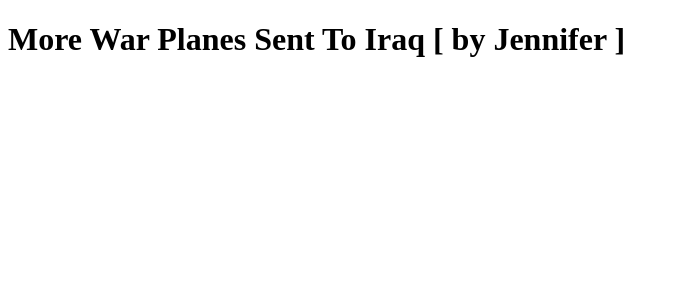
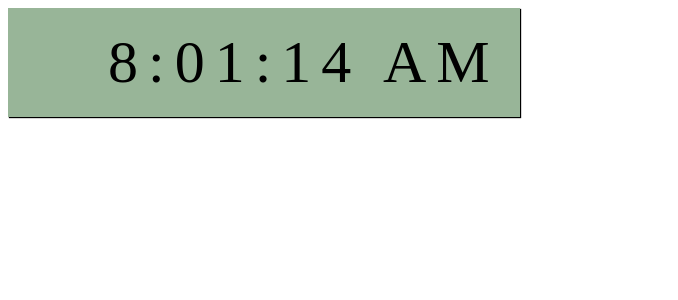
Before and after one commit to ChangsongYao/vuejs2rumentg, a Vue app: page / in a window 1280 px wide. Shown: the top 300 px of the page, without its empty margins (0-678 px from the left). Built offline with nearby package versions, Linux system fonts and the light colour scheme.

Commit message:
3.1数据驱动：从拼接到响应式计算

```diff
--- a/index.html
+++ b/index.html
@@ -4,34 +4,16 @@
   <meta charset="utf-8">
   <meta name="viewport" content="width=device-width,initial-scale=1.0">
   <title>vuejs2rumentg</title>
-  <link rel="stylesheet" href="static/lib/led.css">
   <script src="static/lib/moment.min.js"></script>
 </head>
 <body>
-<!--<div id="app">{{counter}}</div>-->
-<h1 id="app">{{title | capitalize | author}}</h1>
+<div id="app">
+</div>
 
 <!-- built files will be auto injected -->
 <script src="static/lib/vue.js"></script>
 <script>
-  new Vue({
-    data:{
-      title: 'more war planes sent to iraq'
-    },
-    filters:{
-      capitalize:function(v){
-        return v.split(' ')
-          .map(function(w){
-            return w.charAt(0).toUpperCase() + w.slice(1);
-          })
-          .join(' ');
-      },
-      author:function(v){
-        return v + ' [ by Jennifer ] ';
-      }
-    },
-    el: '#app'
-  });
+
 </script>
 </body>
 </html>
--- a/src/App.vue
+++ b/src/App.vue
@@ -1,20 +1,39 @@
 <template>
-  <div id="app">{{counter}}</div>
+  <div class="ez-clock">{{time | tformat('LTS')}}</div>
 </template>
 <script>
 
-export default {
-  name: 'App',
-  data:function () {
-    return{
-      counter:0
+  export default {
+    name: 'App',
+    data: function () {
+      return {
+        time: new Date()
+      }
+    },
+    mounted: function () {
+      setInterval(function () {
+        this.time = new Date();
+      }.bind(this), 1000)
+    },
+    filters: {
+      tformat: function (d, fmt) {
+        return moment(d).format(fmt);
+      }
     }
   }
-}
 
 
 </script>
 
 <style>
-
+  .ez-clock {
+    font-family: LED;
+    font-size: 60px;
+    background: #98b598;
+    padding: 20px;
+    padding-left: 100px;
+    display: inline-block;
+    letter-spacing: 10px;
+    box-shadow: 1px 1px 1px rgba(0, 0, 0, 1);
+  }
 </style>
--- a/src/main.js
+++ b/src/main.js
@@ -1,5 +1,12 @@
 // The Vue build version to load with the `import` command
 // (runtime-only or standalone) has been set in webpack.base.conf with an alias.
 import Vue from 'vue'
+import App from './App'
 
 Vue.config.productionTip = false
+
+new Vue({
+  el: '#app',
+  components: {App},
+  template: '<App/>'
+})
```
